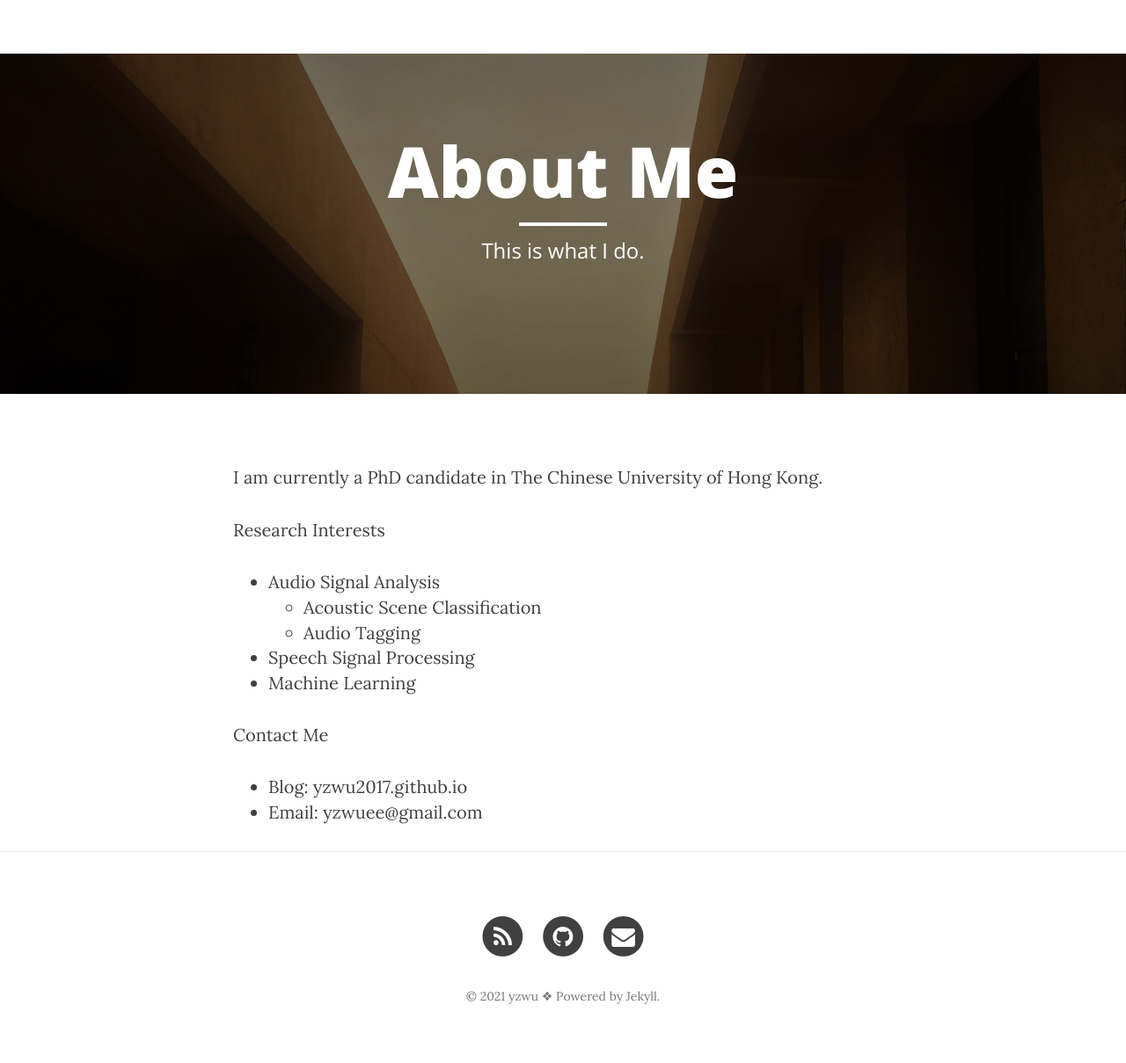
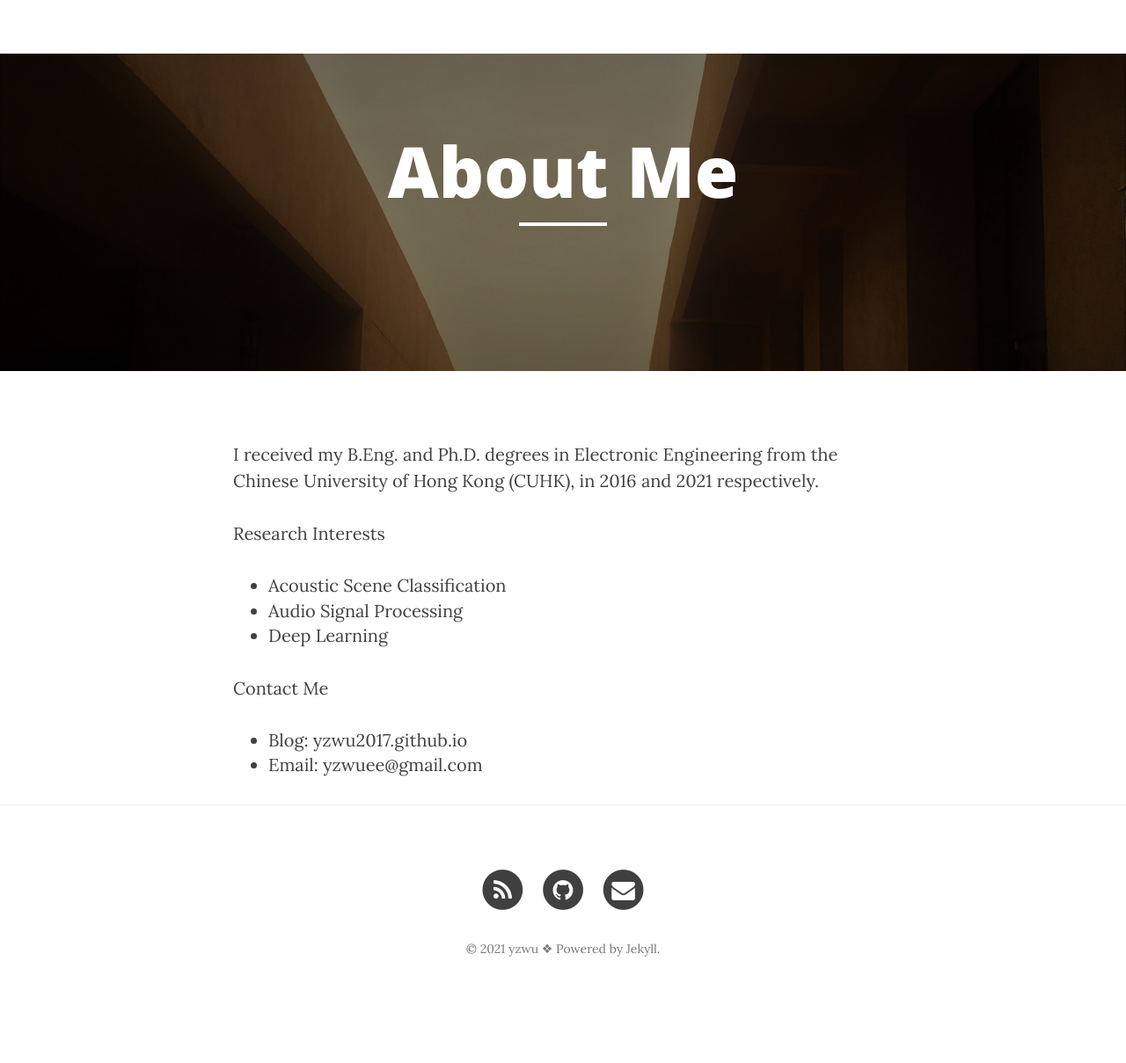
Before and after one commit to yzwu2017/yzwu2017.github.io, a Jekyll site: the page built from about.md, in a window 1280 px wide. Shown: the whole page at 88% size. Built offline with Jekyll 4.4.1, drawn with Linux system fonts in a browser that asks for light colours; nearby versions of some CDN libraries; after the commit the page ends 1155 px from its top, so only the background shows below that.

Commit message:
Update about.md

```diff
--- a/about.md
+++ b/about.md
@@ -1,20 +1,18 @@
 ---
 layout: page
 title: "About Me"
-description: "This is what I do."
+description: " "
 header-img: "img/page-bg-01.jpg"
 ---
 
-I am currently a PhD candidate in The Chinese University of Hong Kong.
+I received my B.Eng. and Ph.D. degrees in Electronic Engineering from the Chinese University of Hong Kong (CUHK), in 2016 and 2021 respectively.
 
 <left>
     <p>Research Interests</p>
 </left>
-- Audio Signal Analysis
-    - Acoustic Scene Classification
-    - Audio Tagging
-- Speech Signal Processing
-- Machine Learning
+- Acoustic Scene Classification
+- Audio Signal Processing
+- Deep Learning
 
 
 
```
